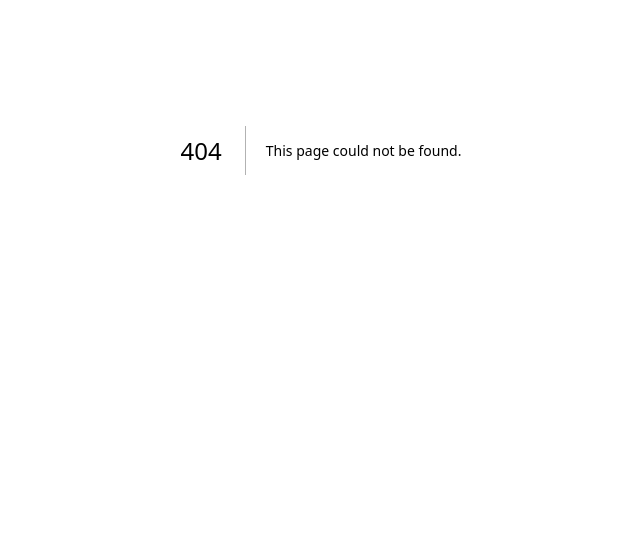
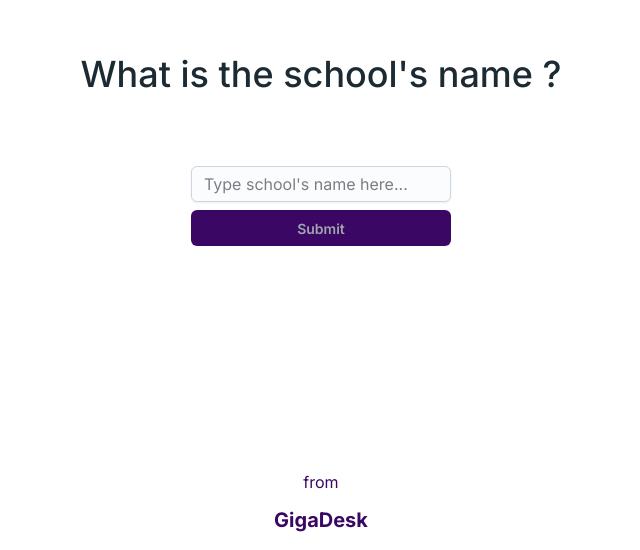
Before and after one commit to GigaDesk/Job-board, a Next.js app: page /school-sign-in in a window 1280 px wide. Before the commit this address had no page. Shown: the part 250-800 px from the top of the page, without its empty margins (319-959 px from the left). Built offline with nearby package versions, Linux system fonts and the light colour scheme.

Commit message:
feat: create school sign in page

```diff
--- /dev/null
+++ b/src/app/school-sign-in/main.tsx
@@ -0,0 +1,11 @@
+import Question from "@/components/question/question";
+import Detail from "./detail";
+
+export default function Main() {
+  return (
+    <div className="grid content-center justify-items-center grid-rows-2 gap-8">
+      <Question question="What is the school's name ? " />
+      <Detail />
+    </div>
+  );
+}
--- /dev/null
+++ b/src/app/school-sign-in/page.tsx
@@ -0,0 +1,18 @@
+import Main from "./main";
+import CompanyStatement from "@/components/splash/companystatement";
+
+export default function SchoolSignIn() {
+  return (
+    <div
+      className="min-h-screen grid content-center bg-white relative"
+      style={{ fontFamily: "Inter" }}
+    >
+      <main className="h-96 grid content-center justify-items-center">
+        <Main />
+      </main>
+      <footer className="absolute bottom-0 w-full pb-4">
+        <CompanyStatement />
+      </footer>
+    </div>
+  );
+}
```
